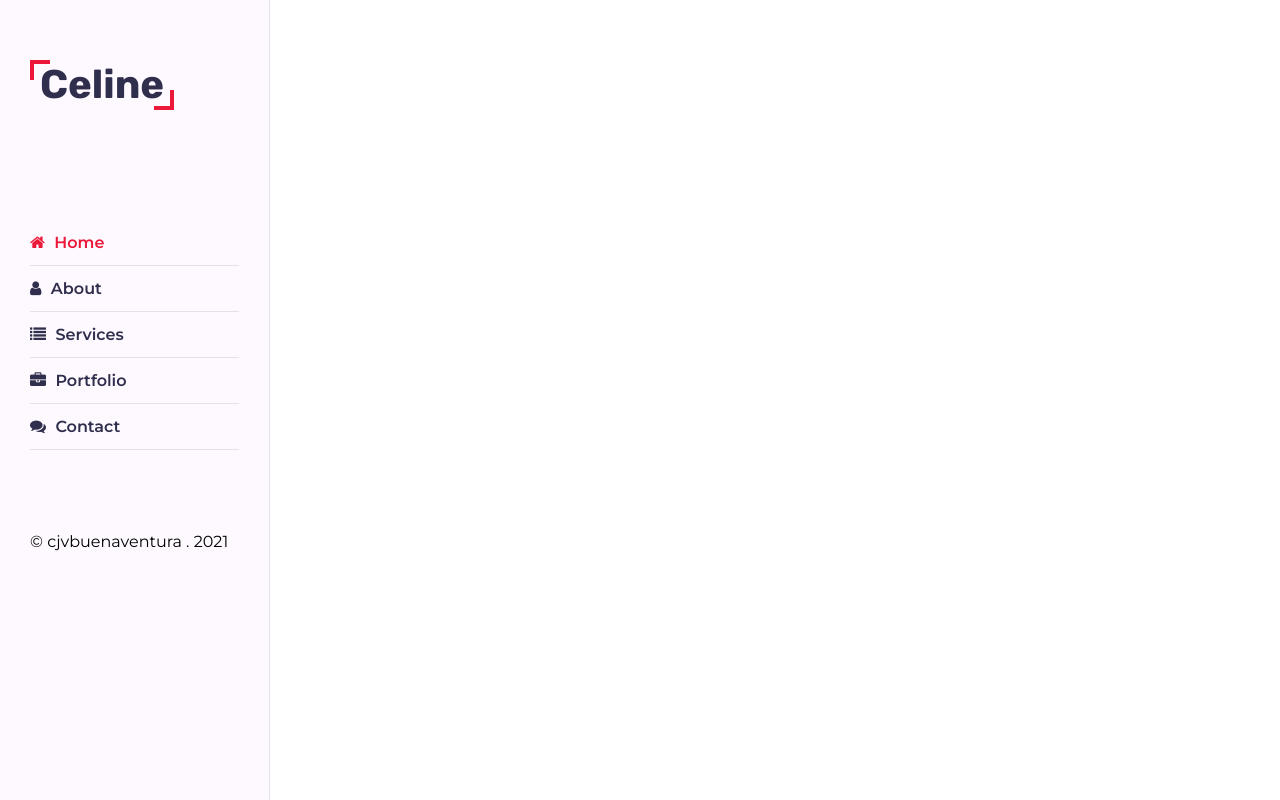
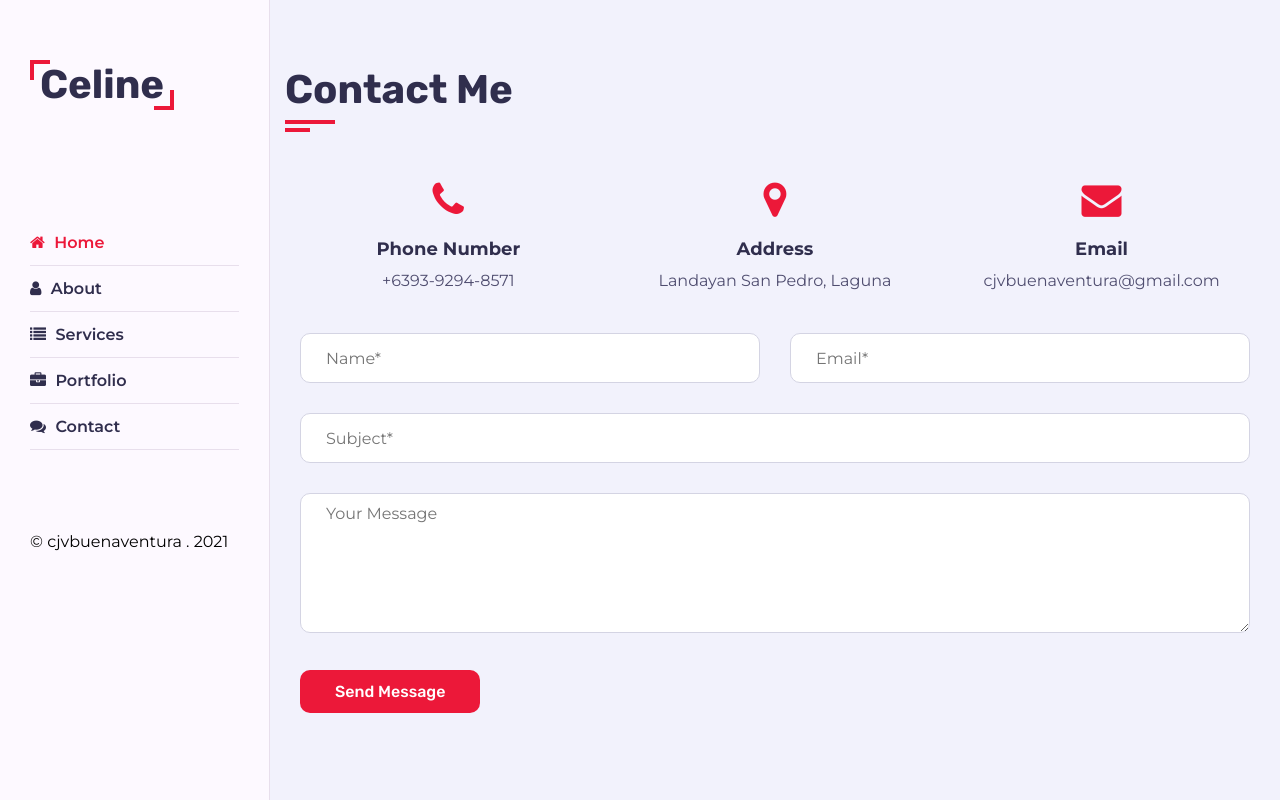
Before and after one commit to Buenaventura-Celine/Deploying-to-Firebase, a plain HTML site: page public/index.html in a window 1280 px wide. Drawn offline with Linux system fonts and the light colour scheme.

Commit message:
Added Contact Page

```diff
--- a/public/css/skins/pink.css
+++ b/public/css/skins/pink.css
@@ -15,7 +15,8 @@
 .portfolio .portfolio-filter button.active,
 .portfolio .portfolio-item .portfolio-info .icon .fa,
 .lightbox .lightbox-controls .prev-item .fa,
-.lightbox .lightbox-controls .next-item .fa {
+.lightbox .lightbox-controls .next-item .fa,
+.contact .contact-info-item .icon .fa {
   color: #ec1839;
 }
 
--- a/public/css/style.css
+++ b/public/css/style.css
@@ -23,6 +23,12 @@ body {
 ::before,
 ::after {
   box-sizing: border-box;
+}
+
+input,
+textarea,
+select {
+  font-family: "Montserrat", sans-serif;
 }
 
 .section {
@@ -113,6 +119,7 @@ body {
   transition: all 0.3s ease;
   display: inline-block;
   white-space: nowrap;
+  border: none;
 }
 
 .btn:hover {
@@ -900,3 +907,77 @@ body {
   font-size: 32px;
   line-height: 40px;
 }
+
+/* Contact Section */
+.contact .contact-info-item {
+  -ms-flex: 0 0 33.33%;
+  flex: 0 0 33.33%;
+  max-width: 33.33%;
+  text-align: center;
+  margin-bottom: 40px;
+}
+
+.contact .contact-info-item .icon {
+  display: inline-block;
+}
+.contact .contact-info-item .icon .fa {
+  font-size: 40px;
+}
+.contact .contact-info-item h4 {
+  font-size: 18px;
+  font-weight: 700;
+  color: #302e4d;
+  text-transform: capitalize;
+  margin: 15px 0 5px;
+}
+.contact .contact-info-item p {
+  font-size: 16px;
+  line-height: 25px;
+  color: #504e70;
+  margin: 0;
+  font-weight: 400;
+}
+
+.contact .contact-form {
+  -ms-flex: 0 0 100%;
+  flex: 0 0 100%;
+  max-width: 100%;
+}
+
+.contact .contact-form .col-6 {
+  -ms-flex: 0 0 50%;
+  flex: 0 0 50%;
+  max-width: 50%;
+}
+
+.contact .contact-form .col-12 {
+  -ms-flex: 0 0 100%;
+  flex: 0 0 100%;
+  max-width: 100%;
+}
+
+.contact .contact-form .form-item {
+  margin-bottom: 30px;
+}
+
+.contact .contact-form .form-item .form-control {
+  width: 100%;
+  height: 50px;
+  border-radius: 10px;
+  border: 1px solid #d4d4e3;
+  padding: 10px 25px;
+  font-size: 16px;
+  color: #504e70;
+  -webkit-transition: all 0.3s ease;
+  transition: all 0.3s ease;
+  cursor: pointer;
+}
+
+.contact .contact-form .form-item .form-control:hover {
+  -webkit-box-shadow: 0 0 20px rgba(48, 46, 77, 0.15);
+  box-shadow: 0 0 20px rgba(48, 46, 77, 0.15);
+}
+
+.contact .contact-form .form-item textarea.form-control {
+  height: 140px;
+}
--- a/public/index.html
+++ b/public/index.html
@@ -413,6 +413,80 @@
         </section>
         <!--Portfolio Section End-->
 
+        <!--Contact Section-->
+        <section class="contact section">
+          <div class="container">
+            <div class="row">
+              <div class="section-title">
+                <h2>Contact Me</h2>
+              </div>
+            </div>
+
+            <div class="row">
+              <div class="contact-info-item padd-15">
+                <div class="icon"><i class="fa fa-phone"></i></div>
+                <h4>Phone Number</h4>
+                <p>+6393-9294-8571</p>
+              </div>
+
+              <div class="contact-info-item padd-15">
+                <div class="icon"><i class="fa fa-map-marker"></i></div>
+                <h4>Address</h4>
+                <p>Landayan San Pedro, Laguna</p>
+              </div>
+
+              <div class="contact-info-item padd-15">
+                <div class="icon"><i class="fa fa-envelope"></i></div>
+                <h4>Email</h4>
+                <p>cjvbuenaventura@gmail.com</p>
+              </div>
+
+            </div>
+
+            <div class="row">
+              <form action="" class="contact-form padd-15">
+                <div class="row">
+                  <div class="form-item col-6 padd-15">
+                    <div class="form-group">
+                      <input type="text" class="form-control" placeholder="Name*">
+                    </div>
+                  </div>
+
+                  <div class="form-item col-6 padd-15">
+                    <div class="form-group">
+                      <input type="email" class="form-control" placeholder="Email*">
+                    </div>
+                  </div>
+                </div>
+
+                <div class="row">
+                  <div class="form-item col-12 padd-15">
+                    <div class="form-group">
+                      <input type="text" class="form-control" placeholder="Subject*">
+                    </div>
+                  </div>
+                </div>
+
+                <div class="row">
+                  <div class="form-item col-12 padd-15">
+                    <div class="form-group">
+                      <textarea class="form-control" placeholder="Your Message"></textarea>
+                    </div>
+                  </div>
+                </div>
+
+                <div class="row">
+                  <div class="col-12 padd-15">
+                    <button type="submit" class="btn">Send Message</button>
+                  </div>
+                </div>
+
+              </form>
+            </div>
+          </div>
+        </section>
+        <!--Contact Section End-->
+
       </div>
     <!--Main Content End-->
 
```
